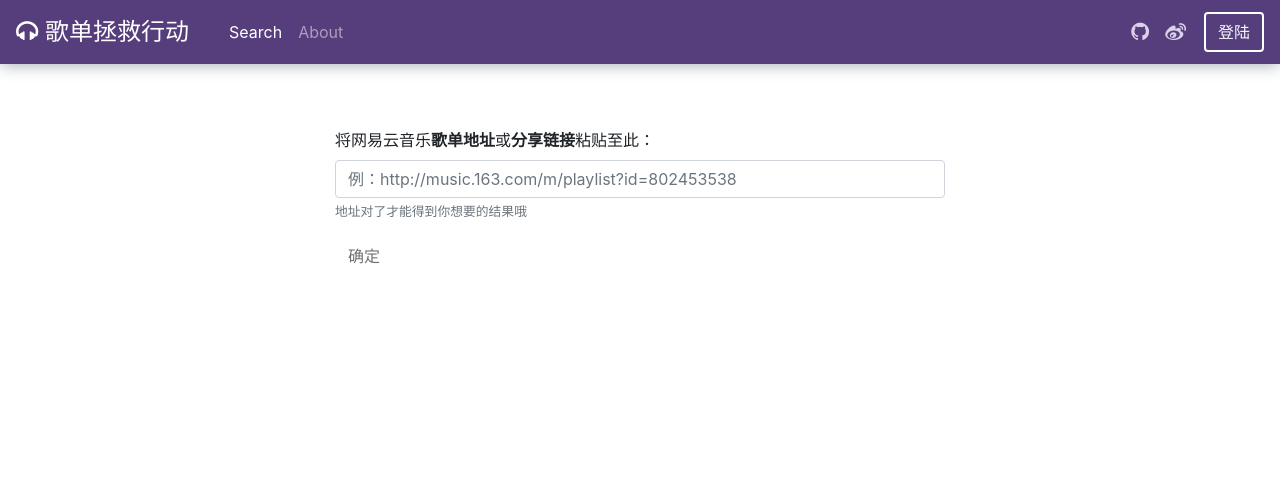
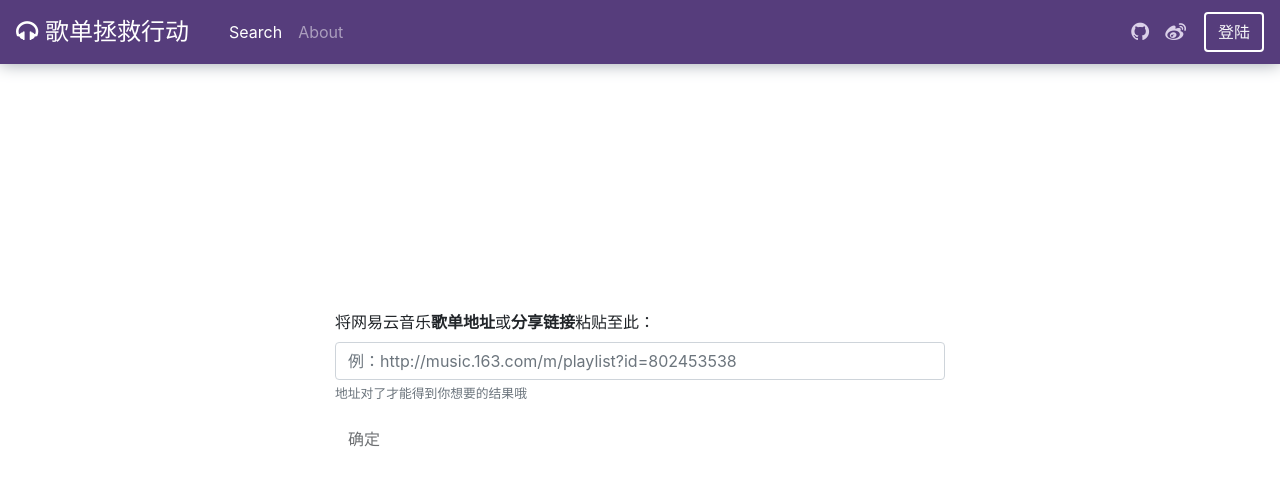
Before and after one commit to Amethyst-564/angular-playlist, an Angular app: page /search in a window 1280 px wide. Shown: the top 486 px of the page. Built offline with nearby package versions, Linux system fonts and the light colour scheme.

Commit message:
update search styles

```diff
--- a/src/app/search/search.component.less
+++ b/src/app/search/search.component.less
@@ -8,9 +8,10 @@
 .container {
     max-width: 100vw;
     #search-content {
-        .internal-flex();
-        #search-form {
-            margin-top: 4rem;
-        }
+        width: 100vw;
+        height: 80vh;
+        display: flex;
+        align-items: center; // 垂直对齐在中心（stretch是拉伸以填充，baseline是基线对其）
+        justify-content: center; // flex项水平对齐在容器中心
     }
 }
```
Also changed, not shown: package.json (+11 -11 lines), 1 other file (tests, documents, lock files or other folders).
